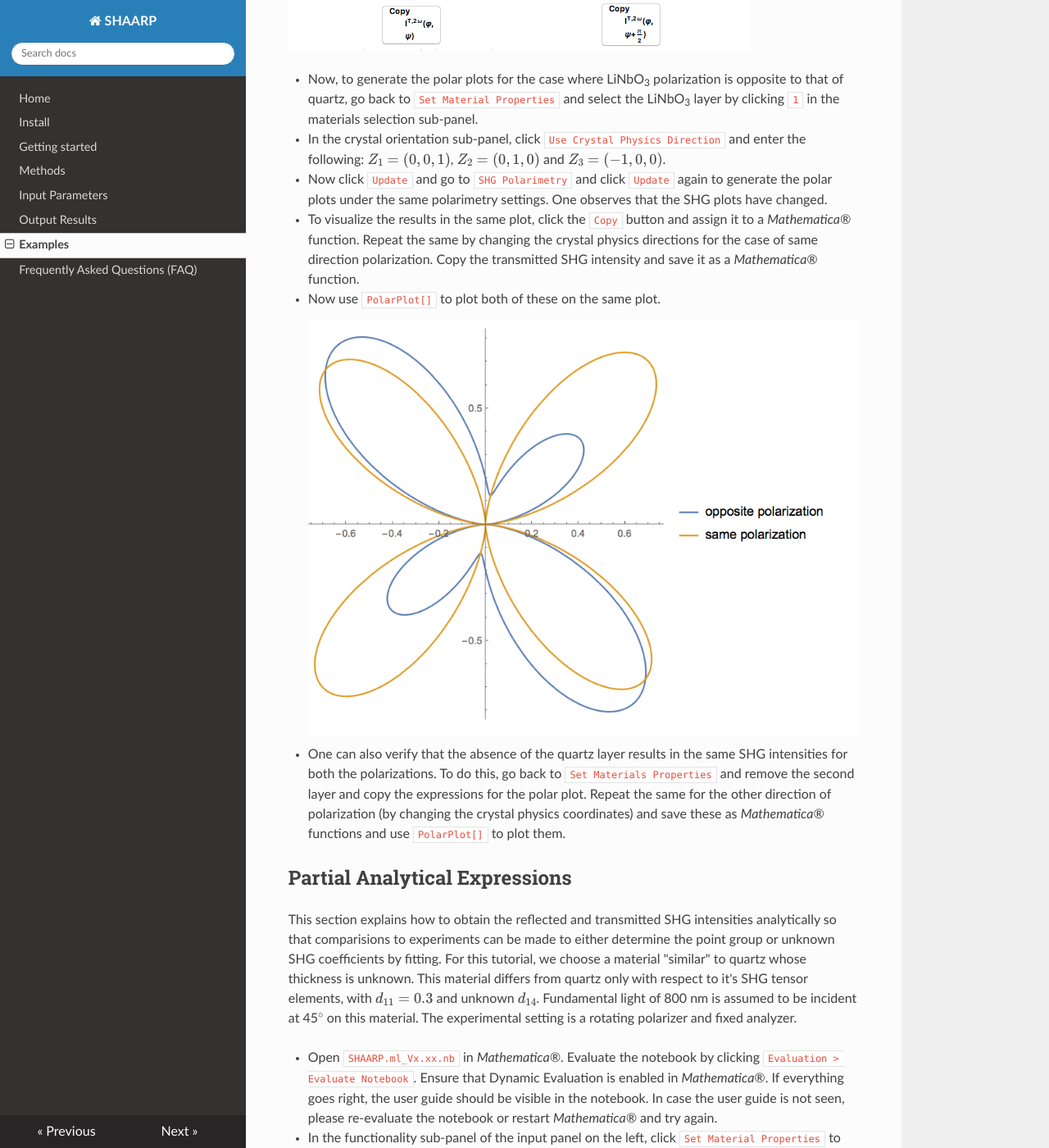
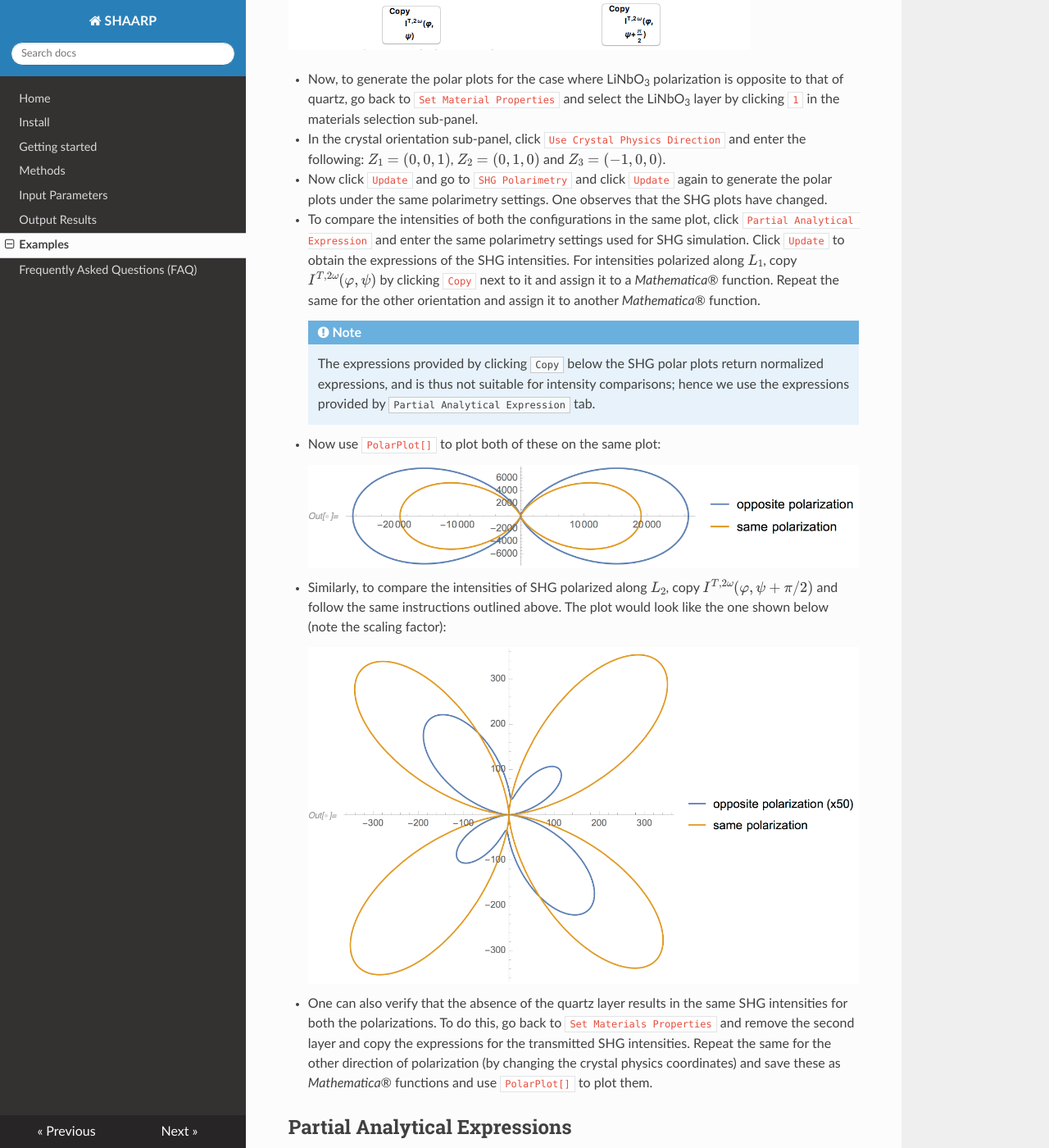
Before and after one commit to bzw133/SHAARP.ml, an MkDocs documentation site: the page built from docs/examples.md, in a window 1280 px wide and 1400 px high, scrolled down 5773 px. Shown: the whole window at 82% size. Built offline with MkDocs 1.6.1, drawn with Linux system fonts in a browser that asks for light colours; nearby versions of some CDN libraries; formulas are drawn with MathJax 3.

Commit message:
Based on v1.49
1. Updated SHG polarimetry in examples with corrected plots.
2. Updated the ray diagram figure (in methods) with the updated figure from the manuscript.

```diff
--- a/docs/examples.md
+++ b/docs/examples.md
@@ -91,15 +91,25 @@ The figure below the multilayer shows the relative orientation of the $Z_1 Z_2 Z
 ![polarplots](./img/polarplots.png)
 
 - Now, to generate the polar plots for the case where LiNbO<sub>3</sub> polarization is opposite to that of quartz, go back to `Set Material Properties` and select the LiNbO<sub>3</sub> layer by clicking `1` in the materials selection sub-panel.
+
 - In the crystal orientation sub-panel, click `Use Crystal Physics Direction` and enter the following: $Z_1 = (0,0,1)$, $Z_2=(0,1,0)$ and $Z_3=(-1,0,0)$.
+
 - Now click `Update` and go to `SHG Polarimetry` and click `Update` again to generate the polar plots under the same polarimetry settings. One observes that the SHG plots have changed.
-- To visualize the results in the same plot, click the  `Copy` button and assign it to a _Mathematica®_ function. Repeat the same by changing the crystal physics directions for the case of same direction polarization. Copy the transmitted SHG intensity and save it as a _Mathematica®_ function.
 
-- Now use `PolarPlot[]` to plot both of these on the same plot.
+- To compare the intensities of both the configurations in the same plot, click `Partial Analytical Expression` and enter the same polarimetry settings used for SHG simulation. Click `Update` to obtain the expressions of the SHG intensities. For intensities polarized along $L_1$, copy $I^{T, 2 \omega}(\varphi, \psi)$ by clicking `Copy` next to it and assign it to a _Mathematica®_ function. Repeat the same for the other orientation and assign it to another _Mathematica®_ function.
 
-    ![comp](./img/comp.png)
+    !!! note
+    	The expressions provided by clicking `Copy` below the SHG polar plots return normalized expressions, and is thus not suitable for intensity comparisons; hence we use the expressions provided by `Partial Analytical Expression` tab.
 
-- One can also verify that the absence of the quartz layer results in the same SHG intensities for both the polarizations. To do this, go back to `Set Materials Properties` and remove the second layer and copy the expressions for the polar plot. Repeat the same for the other direction of polarization (by changing the crystal physics coordinates) and save these as *Mathematica*® functions and use `PolarPlot[]` to plot them.
+- Now use `PolarPlot[]` to plot both of these on the same plot:
+
+    ![compp](./img/compp.png)
+
+- Similarly, to compare the intensities of SHG polarized along $L_2$, copy  $I^{T, 2 \omega}(\varphi, \psi + \pi/2)$ and follow the same instructions outlined above. The plot would look like the one shown below (note the scaling factor):
+
+    ![comps](./img/comps.png)
+
+- One can also verify that the absence of the quartz layer results in the same SHG intensities for both the polarizations. To do this, go back to `Set Materials Properties` and remove the second layer and copy the expressions for the transmitted SHG intensities. Repeat the same for the other direction of polarization (by changing the crystal physics coordinates) and save these as *Mathematica*® functions and use `PolarPlot[]` to plot them.
 
 ## Partial Analytical Expressions
 
```
Also changed, not shown: docs/methods.md (+3 -2 lines), docs/img/MethodF4.png, docs/img/compp.png (added), docs/img/comps.png (added).
